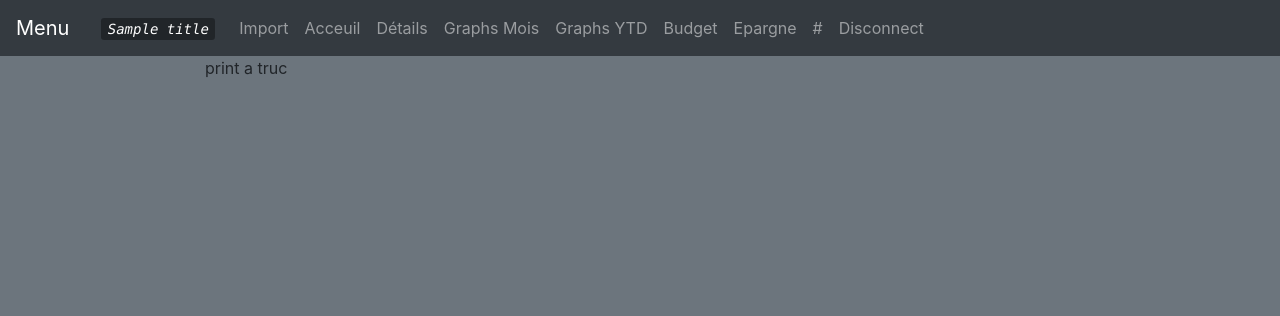
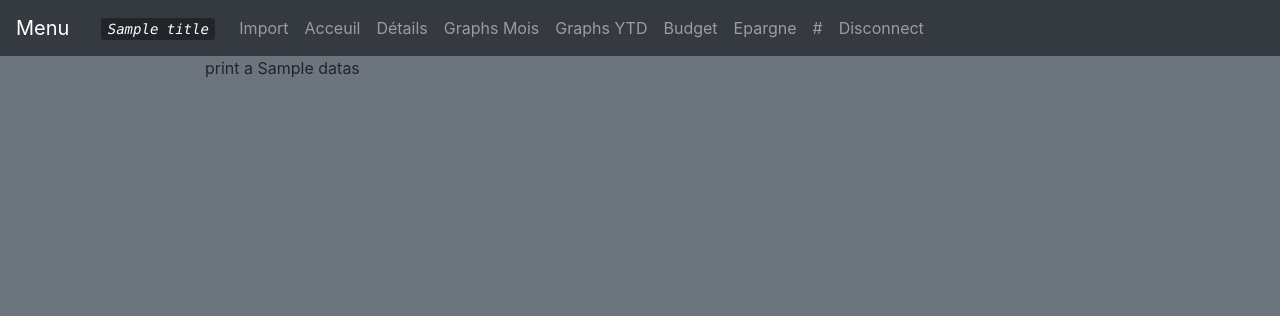
Before and after one commit to terman37/Django-Website, a Django app: template myproject/cpts/templates/cpts/summary.html in a window 1280 px wide. Shown: the top 316 px of the page. Run offline with Django 3.2, Linux system fonts and the light colour scheme; the template is opened without the code that fills it: most values are stand-ins (such as "Sample title", 1, 10 or a date in 2020); some libraries are stand-ins or nearby versions.

Commit message:
summary v0.04

```diff
--- a/myproject/cpts/templates/cpts/summary.html
+++ b/myproject/cpts/templates/cpts/summary.html
@@ -7,5 +7,5 @@
 {% endblock head %}
 
 {% block datas %}
-    <p>print a truc</p>
+    <p>print a {{datas}}</p>
 {% endblock datas %}
--- a/myproject/cpts/views.py
+++ b/myproject/cpts/views.py
@@ -5,4 +5,4 @@ from django.shortcuts import render
 
 def summary(request):
     pagetitle = "Summary"
-    return render(request, 'cpts/summary.html', {'title': pagetitle})
+    return render(request, 'cpts/summary.html', {'title': pagetitle, 'datas': 'truc'})
```
